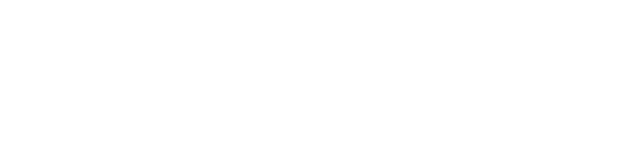
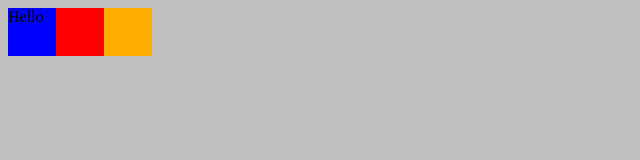
Before and after one commit to migavg/flexbox-practice, a plain HTML site: page index.html in a window 1280 px wide. Shown: the whole page, without its empty margins (0-640 px from the left). Drawn offline with Linux system fonts and the light colour scheme.

Commit message:
created 3 different colored divs

```diff
--- a/assets/styles.css
+++ b/assets/styles.css
@@ -0,0 +1,24 @@
+body {
+    background-color: rgb(192, 192, 192);
+}
+
+.flex-container {
+    display: flex;
+}
+
+.item1 {
+    background-color: blue;
+    height: 3rem;
+    width: 3rem;
+}
+
+.item2 {
+    background-color: rgb(255, 0, 0);
+    height: 3rem;
+    width: 3rem;
+}
+.item3 {
+    background-color: rgb(255, 174, 0);
+    height: 3rem;
+    width: 3rem;
+}
--- a/index.html
+++ b/index.html
@@ -2,11 +2,16 @@
 <head>
     <meta charset="UTF-8">
     <meta name="viewport" content="width=device-width, initial-scale=1.0">
-    <title>Flexbox Practice
+    <title>Flexbox Practice</title>
+    <link rel="stylesheet" href="assets/styles.css">
+</head>
+<body class="flex-container">
 
-    </title>
-</head>
-<body>
+    <div class="item1"> Hello</div>
+
+    <div class="item2"></div>
+
+    <div class="item3"></div>
 
 </body>
 </html>
```
